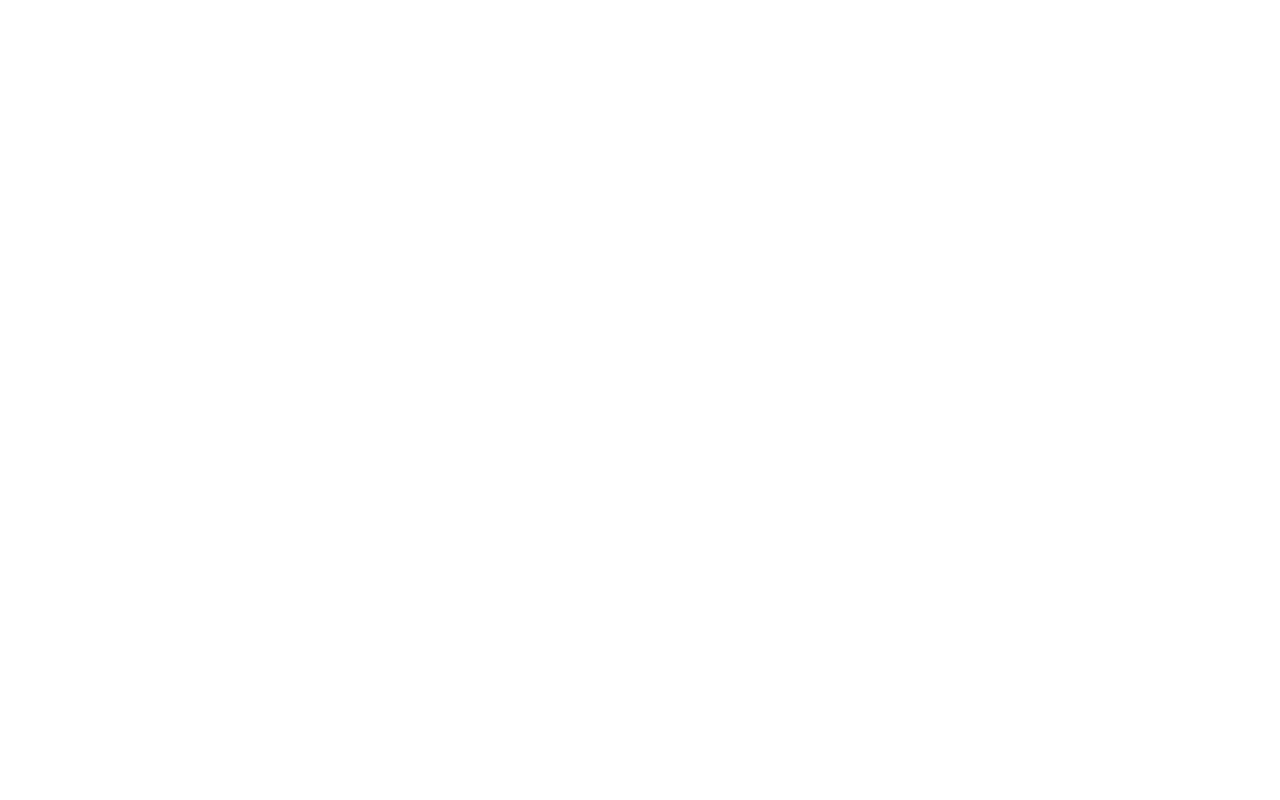
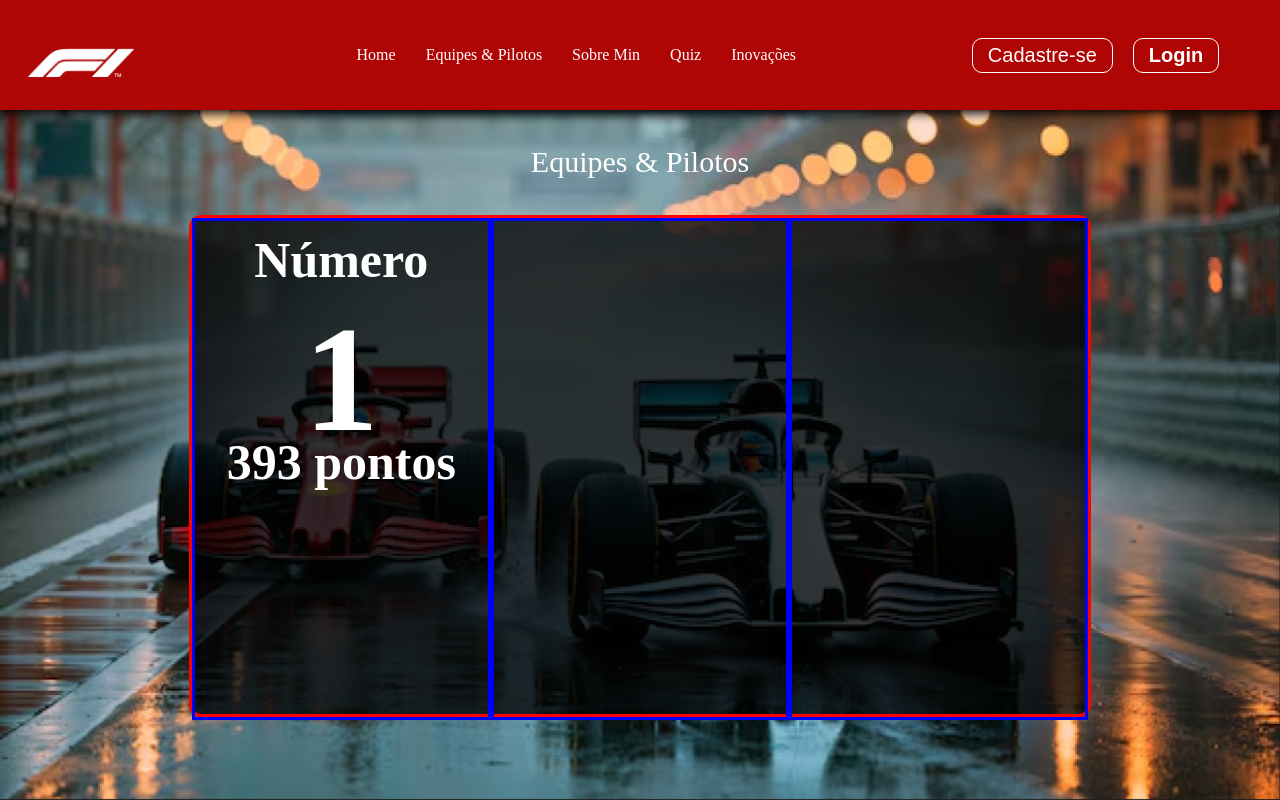
Before and after one commit to MatheusNocelliMoriguti/Projeto-Individual-, a plain HTML site: page site/html/Equipes&pilotos.html in a window 1280 px wide. Drawn offline with Linux system fonts and the light colour scheme.

Commit message:
atualização projeto

```diff
--- /dev/null
+++ b/site/css/PE.css
@@ -0,0 +1,76 @@
+@import url('https://fonts.googleapis.com/css2?family=Russo+One&display=swap');
+
+.body2 {
+    display: flex;
+    flex-direction: column;
+    width: 100%;
+    justify-content: center;
+    align-items: center;
+    margin-top: 35px;
+
+
+}
+
+body {
+    margin: 0;
+    padding: 0;
+    height: 100vh;
+    background-image: url(../assets/img/dois\ carros.png);
+    background-repeat: no-repeat;
+    background-size: 100% 100%;
+
+}
+
+
+.container {
+    display: flex;
+    height: 62vh;
+    width: 70%;
+    border: solid red;
+    border-radius: 12px;
+    background-color: rgba(0, 0, 0, 0.76);
+
+
+}
+
+.div_1,
+.div_2,
+.div_3 {
+    border: solid blue;
+    height: 100%;
+    width: 33.3%;
+    display: flex;
+    flex-direction: column;
+}
+
+body span {
+    color: white;
+    font-size: 30px;
+
+
+}
+  .div_1 h1{
+   display: flex;
+   color: white;
+   justify-content: center;
+   font-size: 50px;
+   margin-top: 10px;
+}
+
+.div_1 .numero h1 {
+    display: flex;
+    justify-content: center;
+    color:  white;
+    font-size: 150px;
+    margin-top: -30px;
+    height: 30px;
+
+}
+
+.div_1 .pontos h1{
+    display: flex;
+    justify-content: center;
+    color:#B00505;
+    font-size: 20px;
+
+}
--- a/site/css/styleIndex.css
+++ b/site/css/styleIndex.css
@@ -6,7 +6,7 @@ body {
     padding: 0;
 
     background-color: #f8f8ff;
-    min-height: 100vh;
+    min-height: fit-content;
 }
 
 header {
@@ -28,12 +28,13 @@ header {
     justify-content: space-between;
     padding: 0.2rem 1.3rem;
     height: 13vh;
+
 }
 
 .logo img {
     display: flex;
     align-items: center;
-    height: 130px;
+    height: 15vh;
 
 }
 
--- a/site/html/Equipes&pilotos.html
+++ b/site/html/Equipes&pilotos.html
@@ -1,11 +1,60 @@
 <!DOCTYPE html>
 <html lang="en">
+
 <head>
     <meta charset="UTF-8">
     <meta name="viewport" content="width=device-width, initial-scale=1.0">
-    <title>Document</title>
+    <title>Equipes & Pilotos</title>
+    <link class="img-logo" rel="shortcut icon" href="../assets/img/logo.png" type="image/x-icon">
+    <link rel="stylesheet" href="../css/styleIndex.css">
+
+    <link rel="stylesheet" href="../css/PE.css">
 </head>
+
 <body>
 
+    <header>
+        <nav class="navbar">
+            <div class="logo">
+                <img src="../assets/img/logo.png">
+            </div>
+            <div class="list-navbar">
+                <ul>
+                    <li class="nav-item"><a class="nav-link" href="../index.html">Home</a></li>
+                    <li class="nav-item"><a class="nav-link" href="#servico">Equipes & Pilotos</a></li>
+                    <li class="nav-item"><a class="nav-link" href="#sobre-nos">Sobre Min</a></li>
+                    <li class="nav-item"><a class="nav-link" href="./html/simulador.html">Quiz</a></li>
+                    <li class="nav-item"><a class="nav-link" href="./html/faleconosco.html">Inovações</a></li>
+                </ul>
+            </div>
+            <div class="buttons">
+                <button class="cadastro-button"><a href="./html/cadastro.html">Cadastre-se</a></button>
+                <button class="login-button"><a href="./html/login.html">Login</a></button>
+            </div>
+        </nav>
+    </header>
+    <div class="img">
+        <div class="body2">
+            <span>Equipes & Pilotos</span> <br> <br>
+            <div class="container">
+                <div class="div_1">
+                   <div>
+                    <h1>Número</h1>
+                   </div>
+                   <div class="numero">
+                    <h1>1</h1>
+                   </div>
+                   <div class="ponto">
+                    <h1>393 pontos</h1>
+                   </div>
+                </div>
+                <div class="div_2"></div>
+                <div class="div_3"></div>
+            </div>
+        </div>
+    </div>
 </body>
+
 </html>
+<script>
+</script>
```
Also changed, not shown: site/html/teste.html (added, +23 -0 lines), site/index.html (+2 -2 lines), site/assets/img/images (1).png (added), site/assets/img/max-verstappen.7170b90d.png (added).
